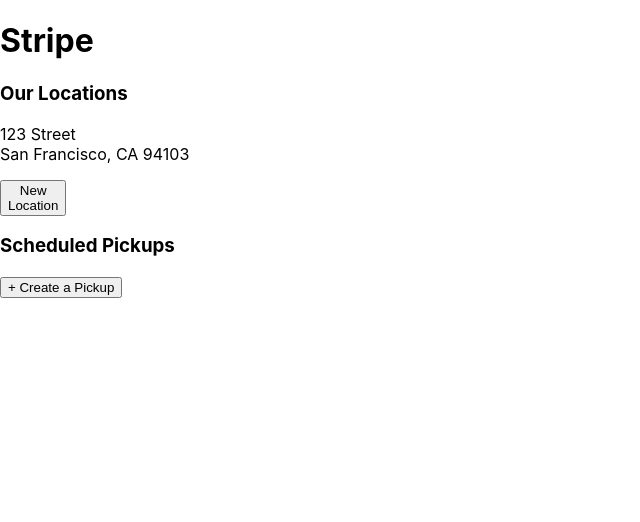
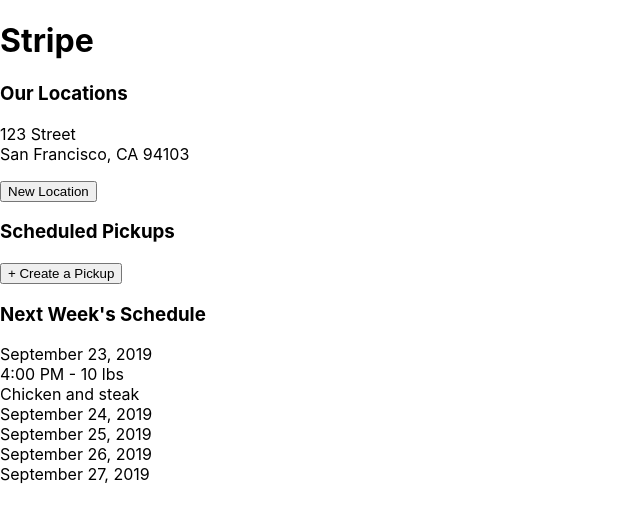
Before and after one commit to Replate-Lambda-BuildWeeks/Replate-React, a React (Create React App) app: page / in a window 1280 px wide. Shown: the top 522 px of the page, without its empty margins (0-640 px from the left). Built offline with nearby package versions, Linux system fonts and the light colour scheme.

Commit message:
added schedule div to dashboard

```diff
--- a/src/Components/Business/Dashboard.js
+++ b/src/Components/Business/Dashboard.js
@@ -15,18 +15,40 @@
                     <p className='location-address'>123 Street<br />San Francisco, CA 94103</p>
                     </div>
                 </div>
-                <button className='dashboard-button add-location__button'>
-
-                New<br />Location
-                </button>
+                <button className='dashboard-button add-location__button'>New Location</button>
             </div>
             </div>
             <div className='dashboard-section'>
             <h3 className='dashboard-subheader'>Scheduled Pickups</h3>
-            <button className='dashboard-button'>
-                + Create a Pickup
-                </button>
+            <button className='dashboard-button'>+ Create a Pickup</button>
+            </div>
+            <div className='dashboard-section'>
+            <h3 className='dashboard-subheader'>Next Week's Schedule</h3>
 
+            <div className="week-schedule">
+                <div className="day-schedule">
+                    <div className='day-schedule__date'>September 23, 2019</div>
+                {/* map over appointments here */}
+                <div className='day-schedule__pickup'>
+                        <div className="pickup-info">
+                            <div className="pickup-time-amount">4:00 PM - 10 lbs</div>
+                            <div className="pickup-type">Chicken and steak</div>
+                        </div>
+                    </div>
+                    </div>
+                <div className="day-schedule">
+                    <div className='day-schedule__date'>September 24, 2019</div>
+                </div>
+                <div className="day-schedule">
+                    <div className='day-schedule__date'>September 25, 2019</div>
+                </div>
+                <div className="day-schedule">
+                    <div className='day-schedule__date'>September 26, 2019</div>
+                </div>
+                <div className="day-schedule">
+                    <div className='day-schedule__date'>September 27, 2019</div>
+                </div>
+                </div>
             </div>
         </div>
     )
```
